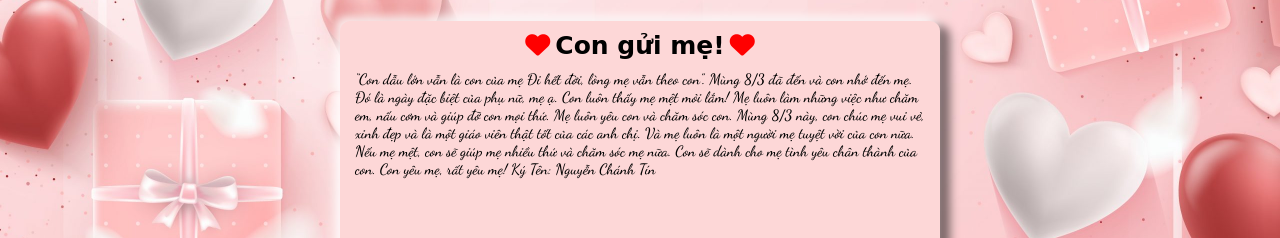
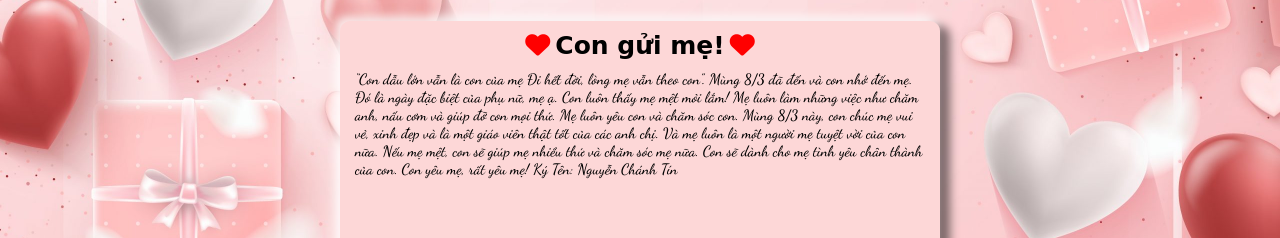
Before and after one commit to zundeptry/tinngu, a plain HTML site: page index2.html in a window 1280 px wide. Shown: the part 229-467 px from the top of the page. Drawn offline with Linux system fonts and the light colour scheme; a web font is replaced by a local one.

Commit message:
Update index2.html

```diff
--- a/index2.html
+++ b/index2.html
@@ -65,7 +65,7 @@
             <div class="text-crush">“Con dẫu lớn vẫn là con của mẹ
                 Đi hết đời, lòng mẹ vẫn theo con”.
 
-                Mùng 8/3 đã đến và con nhớ đến mẹ. Đó là ngày đặc biệt của phụ nữ, mẹ ạ. Con luôn thấy mẹ mệt mỏi lắm! Mẹ luôn làm những việc như chăm em, nấu cơm và giúp đỡ con mọi thứ. Mẹ luôn yêu con và chăm sóc con.
+                Mùng 8/3 đã đến và con nhớ đến mẹ. Đó là ngày đặc biệt của phụ nữ, mẹ ạ. Con luôn thấy mẹ mệt mỏi lắm! Mẹ luôn làm những việc như chăm anh, nấu cơm và giúp đỡ con mọi thứ. Mẹ luôn yêu con và chăm sóc con.
 
                 Mùng 8/3 này, con chúc mẹ vui vẻ, xinh đẹp và là một giáo viên thật tốt của các anh chị. Và mẹ luôn là một người mẹ tuyệt vời của con nữa. Nếu mẹ mệt, con sẽ giúp mẹ nhiều thứ và chăm sóc mẹ nữa. Con sẽ dành cho mẹ tình yêu chân thành của con.
 
```
